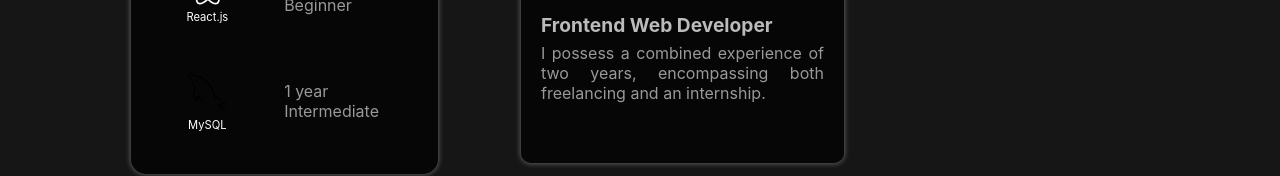
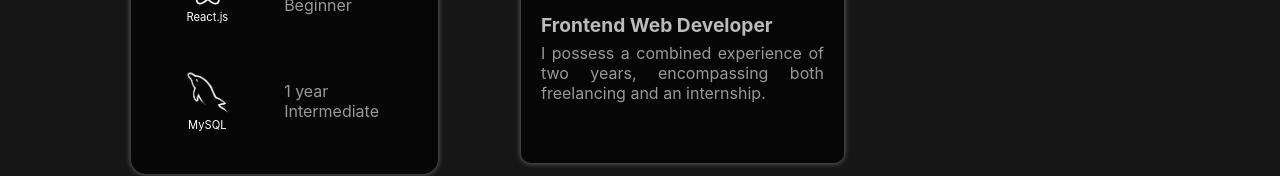
Before and after one commit to Swapnil-Mannurkar/portfolio, a React (Create React App) app: page / in a window 1280 px wide. Shown: the part 1846-2022 px from the top of the page. Built offline with nearby package versions, Linux system fonts and the light colour scheme.

Commit message:
first commit

```diff
--- a/src/components/Skill.jsx
+++ b/src/components/Skill.jsx
@@ -12,7 +12,7 @@ const iconStyle = {
 
 const mysqlStyle = {
     width: '45px',
-    filter: 'grayscale(0%) brightness(0%)'
+    filter: 'grayscale(100%) brightness(400%)'
 };
 
 const Skill = (props) => {
```
